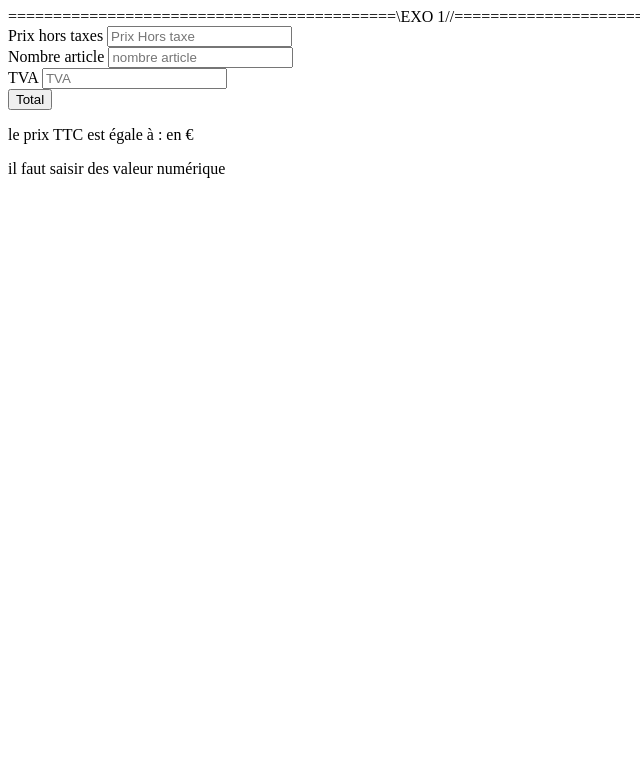
After one commit to Thomasn9/Cours-PHP, a PHP site: page /exercices/form_post.php in a window 1280 px wide. The commit adds this page. Shown: the top 783 px of the page, without its empty margins (0-640 px from the left). Run offline with PHP 8.4, Linux system fonts and the light colour scheme.

Commit message:
exo form post

```diff
--- /dev/null
+++ b/exercices/form_post.php
@@ -0,0 +1,46 @@
+<?php
+
+echo "===========================================\\EXO 1//===========================================";
+
+
+if(isset($_POST["submit"])){
+    if(!empty($_POST["prix_ht"]) && !empty($_POST["nombre_article"]) && !empty($_POST["tva"])){
+        $prix_ht = $_POST["prix_ht"];
+        $nbr_art = $_POST["nombre_article"];
+        $tva = $_POST["tva"];
+        $resultat = $prix_ht * $tva * $nbr_art;
+    }else{
+        $message1 = "veuillez remplire tout les champs";;
+    }
+}else{
+    $message2 = "il faut saisir des valeur numérique";
+}
+
+
+
+?>
+
+
+<!DOCTYPE html>
+<html lang="en">
+<head>
+    <meta charset="UTF-8">
+    <meta name="viewport" content="width=device-width, initial-scale=1.0">
+    <title>Document</title>
+</head>
+<body>
+    <form action="" method="post">
+        <label for="prix_ht">Prix hors taxes</label>
+        <input type="number" method="post" name="prix_ht" placeholder="Prix Hors taxe"><br/>
+        <label for="nombre_article">Nombre article</label>
+        <input type="number" method="post" name="nombre_article" placeholder="nombre article"><br/>
+        <label for="tva">TVA</label>
+        <input type="number" method="post" name="tva" placeholder="TVA"><br/>
+        <input type="submit" value="Total" name="submit"> <br>
+        <p>le prix TTC est égale à : <?= $resultat??""?> en €</p>
+        <p><?= $message1??""?></p>
+        <p><?= $message2??""?></p>
+
+    </form>
+</body>
+</html>
--- a/views/view_header.php
+++ b/views/view_header.php
@@ -50,6 +50,7 @@
             </a>
             <div class="dropdown-menu" aria-labelledby="navbarDropdownMenuLink">
               <a class="dropdown-item" href="../../Cours-PHP/exercices/fonction_tableau.php">Fonction tableau</a>
+              <a class="dropdown-item" href="../../Cours-PHP/exercices/form_post.php">Formulaire Post</a>
             </div>
           </li>
           <!-- ================================================\\LECONS//============================================================= -->
```
Also changed, not shown: exemple/form_post_exemple.php (added, +59 -0 lines), lessons/form_post.php (+61 -27 lines).
